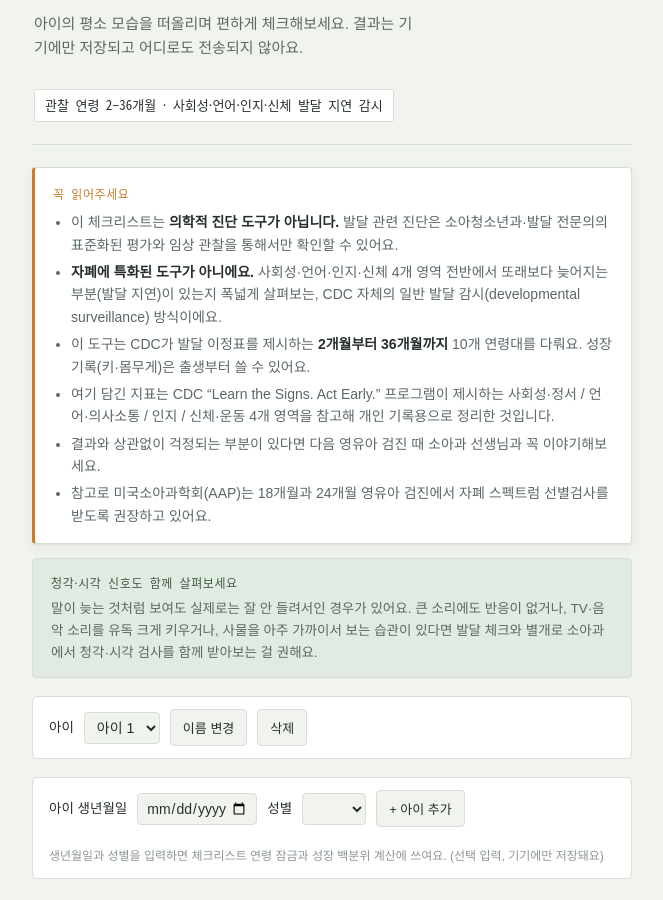
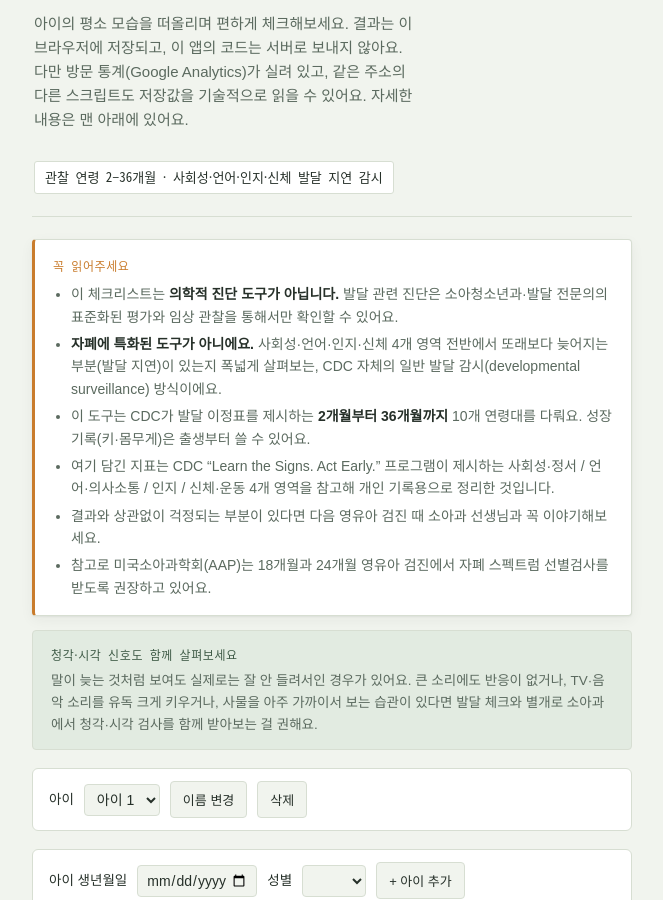
Before and after one commit to kyhsa93/toddler-milestone-checklist, a website: page index.html in a window 1280 px wide. Shown: the part 133-1033 px from the top of the page, without its empty margins (308-971 px from the left). Drawn offline with Linux system fonts and the light colour scheme.

Commit message:
docs: 저장 위치와 GA·같은 출처 스크립트를 사실대로 적는다 (#5) (#6)

```diff
--- a/index.html
+++ b/index.html
@@ -1068,7 +1068,7 @@
       docTitle: "영유아 발달 관찰 수첩",
       eyebrow: "개인 참고용 · 진단 도구 아님",
       title: "영유아 발달 관찰 수첩",
-      sub: "아이의 평소 모습을 떠올리며 편하게 체크해보세요. 결과는 기기에만 저장되고 어디로도 전송되지 않아요.",
+      sub: "아이의 평소 모습을 떠올리며 편하게 체크해보세요. 결과는 이 브라우저에 저장되고, 이 앱의 코드는 서버로 보내지 않아요. 다만 방문 통계(Google Analytics)가 실려 있고, 같은 주소의 다른 스크립트도 저장값을 기술적으로 읽을 수 있어요. 자세한 내용은 맨 아래에 있어요.",
       ageChip: "관찰 연령 2–36개월 · 사회성·언어·인지·신체 발달 지연 감시",
       disclaimerTitle: "꼭 읽어주세요",
       disclaimer: [
@@ -1156,7 +1156,7 @@
       delBtn: "삭제",
       growthEmpty: "아직 기록이 없어요. 위에서 첫 기록을 추가해보세요.",
       growthNote2: "이 기록은 개인 추적용이에요. 정확한 백분위·성장 평가는 영유아 검진에서 확인해주세요.",
-      footerNote: "모든 기록은 이 브라우저(기기)에만 저장되며, 외부 서버로 전송되지 않아요.",
+      footerNote: "기록은 이 브라우저(기기)에 저장되고, 이 앱의 코드는 그 값을 서버로 보내지 않아요. 다만 이 페이지에는 방문 통계용 Google Analytics가 실려 있어, 보는 주소와 기기·브라우저 종류 같은 방문 정보가 Google로 가요. 또한 이 페이지의 Google Analytics와, 같은 주소(kyhsa93.github.io)를 쓰는 다른 페이지의 스크립트(블로그의 광고 스크립트 포함)는 저장된 값을 기술적으로 읽을 수 있어요. 실제로 읽는지는 아직 확인하지 못했어요.",
       privacyLink: "개인정보처리방침",
       resetChecklistBtn: "체크리스트 초기화",
       resetGrowthBtn: "성장 기록 초기화",
@@ -1182,13 +1182,13 @@
       sexBoyOption: "남아",
       sexGirlOption: "여아",
       currentAgeDisplay: (months) => "현재 약 " + months + "개월이에요",
-      ageSettingHint: "생년월일과 성별을 입력하면 체크리스트 연령 잠금과 성장 백분위 계산에 쓰여요. (선택 입력, 기기에만 저장돼요)",
+      ageSettingHint: "생년월일과 성별을 입력하면 체크리스트 연령 잠금과 성장 백분위 계산에 쓰여요. (선택 입력, 이 브라우저에 저장돼요)",
       profileLabel: "아이",
       profileDefaultName: (n) => "아이 " + n,
       profileAdd: "+ 아이 추가",
       profileRename: "이름 변경",
       profileDelete: "삭제",
-      profileNamePrompt: "아이 이름(또는 별명)을 입력하세요. 기기에만 저장돼요.",
+      profileNamePrompt: "아이 이름(또는 별명)을 입력하세요. 이 브라우저에 저장돼요.",
       profileDeleteConfirm: (name) =>
         "'" + name + "'의 체크리스트·성장 기록·생년월일을 모두 지울까요? 되돌릴 수 없어요.",
       profileDeleteLastAlert: "아이가 한 명뿐일 때는 삭제할 수 없어요.",
@@ -1278,7 +1278,7 @@
       docTitle: "Infant & Toddler Development Notebook",
       eyebrow: "Personal reference · not a diagnostic tool",
       title: "Toddler Development Notebook",
-      sub: "Check off items based on your child's everyday behavior. Everything stays on this device — nothing is sent anywhere.",
+      sub: "Check off items based on your child's everyday behavior. Results are stored in this browser, and this app's own code does not send them to a server. The page does load visit statistics (Google Analytics), and other scripts under the same address can technically read the stored values. Details are at the bottom of the page.",
       ageChip: "Ages 2–36 months · developmental delay surveillance across 4 domains",
       disclaimerTitle: "Please read before using",
       disclaimer: [
@@ -1366,7 +1366,7 @@
       delBtn: "Delete",
       growthEmpty: "No entries yet. Add your first one above.",
       growthNote2: "This log is for personal tracking only. Get official percentile and growth assessments at checkups.",
-      footerNote: "All records are stored only in this browser (device) and are never sent to a server.",
+      footerNote: "Records are stored in this browser (device), and this app's own code does not send them to a server. This page does load Google Analytics for visit statistics, so visit details such as the page address and device and browser type go to Google. Google Analytics on this page and scripts on other pages under the same address (kyhsa93.github.io), including the blog's ad script, can technically read the stored values. Whether they actually do has not been checked yet.",
       privacyLink: "Privacy policy",
       resetChecklistBtn: "Reset checklist",
       resetGrowthBtn: "Reset growth log",
@@ -1392,13 +1392,13 @@
       sexBoyOption: "Boy",
       sexGirlOption: "Girl",
       currentAgeDisplay: (months) => "Currently about " + months + " months old",
-      ageSettingHint: "Birthdate and sex are used for the checklist's age lock and for growth percentile calculation. (Optional, stored on this device only)",
+      ageSettingHint: "Birthdate and sex are used for the checklist's age lock and for growth percentile calculation. (Optional, stored in this browser)",
       profileLabel: "Child",
       profileDefaultName: (n) => "Child " + n,
       profileAdd: "+ Add child",
       profileRename: "Rename",
       profileDelete: "Delete",
-      profileNamePrompt: "Enter a name (or nickname) for this child. Stored on this device only.",
+      profileNamePrompt: "Enter a name (or nickname) for this child. Stored in this browser.",
       profileDeleteConfirm: (name) =>
         "Delete " + name + "'s checklist, growth log and birthdate? This can't be undone.",
       profileDeleteLastAlert: "You can't delete the only child.",
--- a/sw.js
+++ b/sw.js
@@ -1,4 +1,4 @@
-const CACHE_NAME = "dev-checklist-v16";
+const CACHE_NAME = "dev-checklist-v17";
 const ASSETS = [
   "./",
   "./index.html",
```
Also changed, not shown: README.md.
